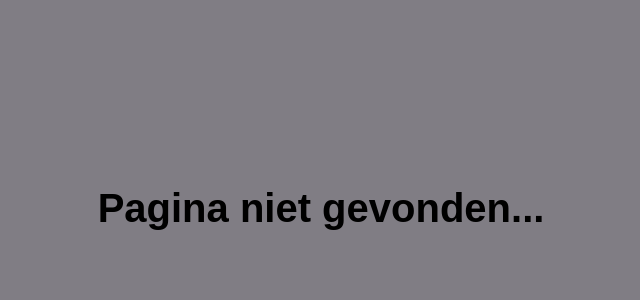
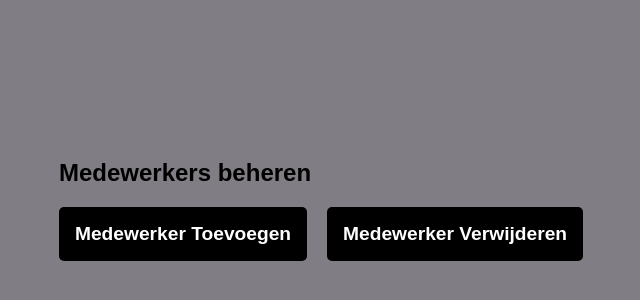
Before and after one commit to Mellewessel408/untitled, a React (Vite) app: page /HoofdschermZakelijkBeheerder/MedewerkersBeheren in a window 1280 px wide. Shown: the part 200-500 px from the top of the page, without its empty margins (319-959 px from the left). Built offline with nearby package versions, Linux system fonts and the light colour scheme.

Commit message:
Zakelijk Beheerder UI

```diff
--- a/src/App.jsx
+++ b/src/App.jsx
@@ -6,6 +6,7 @@ import RegistreerBedrijf from "./Login/RegistreerBedrijf.jsx";
 import HoofdschermMedewerker from "./Frontoffice/HoofdschermFrontoffice.jsx";
 import HoofdschermParticulier from "./Particulier/HoofdschermParticulier.jsx";
 import HoofdschermZakelijkBeheerder from "./ZakelijkBeheerder/HoofdschermZakelijkBeheerder.jsx";
+import MedewerkersBeheren from "./ZakelijkBeheerder/MedewerkersBeheren.jsx";
 import VoegMedewerkerToe from "./ZakelijkBeheerder/VoegMedewerkerToe.jsx";
 import MedewerkerVerwijderen from "./ZakelijkBeheerder/MedewerkerVerwijderen.jsx";
 import HoofdschermFrontoffice from "./Frontoffice/HoofdschermFrontoffice.jsx";
@@ -51,8 +52,9 @@ function App() {
                     <Route path="/HoofdschermZakelijkHuurder/MijnReserveringen" element={<MijnReserveringen />} />
 
                     <Route path="/HoofdschermParticulier/MijnReserveringen/ReserveringWijzigen" element={<ReserveringWijzigen />} />
-                    <Route path="/HoofdschermZakelijkBeheerder/VoegMedewerkerToe" element={<VoegMedewerkerToe />} />
-                    <Route path="/HoofdschermZakelijkBeheerder/MedewerkerVerwijderen" element={<MedewerkerVerwijderen />} />
+                    <Route path="/HoofdschermZakelijkBeheerder/MedewerkersBeheren" element={<MedewerkersBeheren />} />
+                    <Route path="/HoofdschermZakelijkBeheerder/MedewerkersBeheren/VoegMedewerkerToe" element={<VoegMedewerkerToe />} />
+                    <Route path="/HoofdschermZakelijkBeheerder/MedewerkersBeheren/MedewerkerVerwijderen" element={<MedewerkerVerwijderen />} />
                     <Route path="/HoofdschermZakelijkHuurder" element={<HoofdschermZakelijkHuurder />} />
                     <Route path="/VoertuigenSelectie" element={<VoertuigenSelectie />} />
                     <Route path="/HoofdschermZakelijkBeheerder/AbonnementWijzigen" element={<AbonnementWijzigen />} />
--- a/src/ZakelijkBeheerder/HoofdschermZakelijkBeheerder.jsx
+++ b/src/ZakelijkBeheerder/HoofdschermZakelijkBeheerder.jsx
@@ -49,21 +49,13 @@ function HoofdschermZakelijkBeheerder() {
         }
     }
     const MedewerkersBeheren = () => {
-
+        navigate('MedewerkersBeheren')
     }
     const AbonnementWijzigen = () => {
         navigate('AbonnementWijzigen')
     }
     const VerhuurActiviteiten = () => {
 
-    }
-
-    const VoegMedewerkerToe = () => {
-        navigate('VoegMedewerkerToe');
-    }
-
-    const MedewerkerVerwijderen = () => {
-        navigate('MedewerkerVerwijderen');
     }
 
     const BedrijfVerwijderen = async () => {
@@ -96,12 +88,10 @@ function HoofdschermZakelijkBeheerder() {
         <div className="hoofdscherm-container">
             <h2>Welkom, {currentAccountId}!</h2>
             <h2>Wat wil je vandaag doen</h2>
-            <button onClick={VoertuigenOverzicht}></button>
-            <button onClick={MedewerkersBeheren}></button>
+            <button onClick={VoertuigenOverzicht}>Voertuigen overzicht</button>
+            <button onClick={MedewerkersBeheren}>Medewerkers beheren</button>
             <button onClick={AbonnementWijzigen}> Wijzig Abonnement</button>
-            <button onClick={VerhuurActiviteiten}></button>
-            <button onClick={VoegMedewerkerToe}>Medewerker toevoegen</button>
-            <button onClick={MedewerkerVerwijderen}>Medewerker Verwijderen</button>
+            <button onClick={VerhuurActiviteiten}>Verhuur activiteiten</button>
             <button onClick={BedrijfVerwijderen} className="fetusDeletus">Het Bedrijf Verwijderen</button>
             <button className="logout-button" onClick={LogUit}>Log uit</button>
         </div>
--- /dev/null
+++ b/src/ZakelijkBeheerder/MedewerkersBeheren.jsx
@@ -0,0 +1,35 @@
+import React from 'react';
+import { useNavigate } from 'react-router-dom';
+
+function MedewerkersBeheren() {
+    const navigate = useNavigate();
+
+    const handleVoegMedewerkerToe = () => {
+        navigate('VoegMedewerkerToe');
+    };
+
+    const handleMedewerkerVerwijderen = () => {
+        navigate('MedewerkerVerwijderen');
+    };
+
+    return (
+        <div>
+            <header>
+                <h2>Medewerkers beheren</h2>
+            </header>
+            <div>
+                <button
+                    onClick={handleVoegMedewerkerToe}
+                    style={{ marginRight: '20px' }}
+                >
+                    Medewerker Toevoegen
+                </button>
+                <button onClick={handleMedewerkerVerwijderen}>
+                    Medewerker Verwijderen
+                </button>
+            </div>
+        </div>
+    );
+}
+
+export default MedewerkersBeheren;
```
